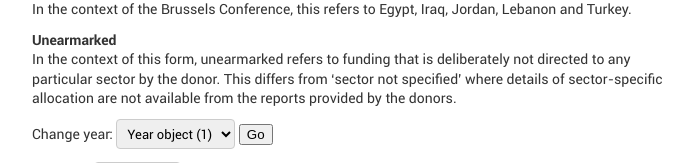
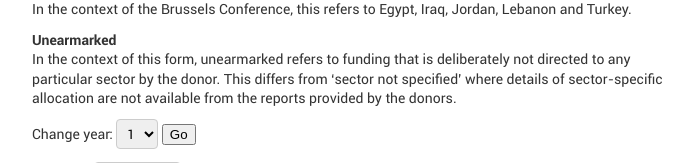
Before and after one commit to devinit/GHTS, a Django app: page /edit/2017/ in a window 1280 px wide; the page is wider, and only the part inside the window is pictured. Shown: the part 1434-1597 px from the top of that part, without its empty margins (8-701 px from the left). Run offline with Django 3.2, Linux system fonts and the light colour scheme; a user stored in the database is signed in; data comes from the database, SQL or seed files in the repository; tables that the repository leaves empty hold one stand-in row (values such as "Sample post").

Commit message:
Order years and typo

```diff
--- a/core/views.py
+++ b/core/views.py
@@ -24,7 +24,7 @@ def edit(request,year):
     else:
         organisationSectors = organisation.sectors.all()
         sectors = organisationSectors.distinct()
-    years = Year.objects.all()
+    years = Year.objects.all().order_by('value')
     year = int(year)
     if request.method == "POST":
         form = SpreadsheetForm(request.POST)
@@ -107,7 +107,7 @@ def adminEdit(request,slug,year):
     else:
         organisationSectors = organisation.sectors.all()
         sectors = organisationSectors.distinct()
-    years = Year.objects.all()
+    years = Year.objects.all().order_by('value')
     year = int(year)
     if request.method == "POST":
         form = SpreadsheetForm(request.POST)
--- a/ghts/templates/core/edit-locked.html
+++ b/ghts/templates/core/edit-locked.html
@@ -131,7 +131,7 @@
                 {% if year.value == selected_year %}
                 <option value="{{year.value}}" selected="selected">{{year.value}}</option>
                 {% else %}
-                <option value="{{year.value}}">{{year}}</option>
+                <option value="{{year.value}}">{{year.value}}</option>
                 {% endif %}
             {% endfor %}
         </select>
```
